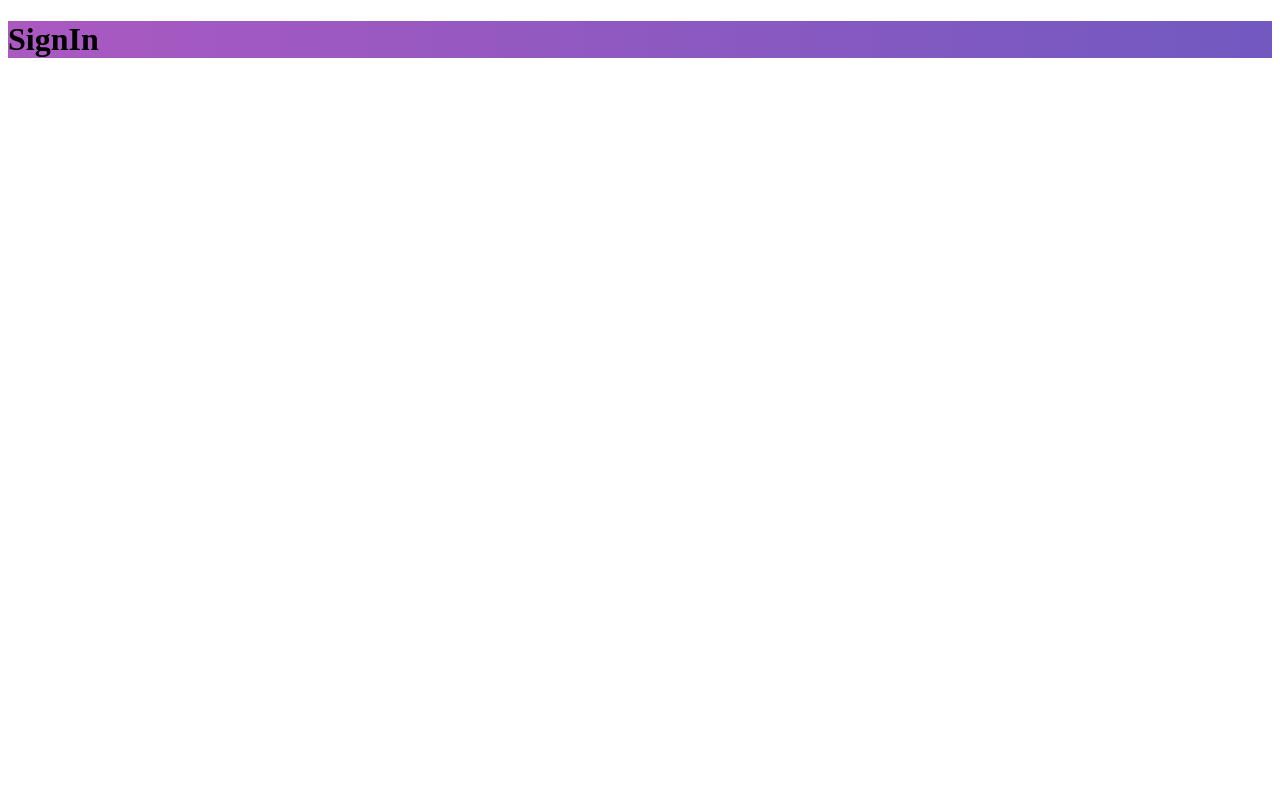
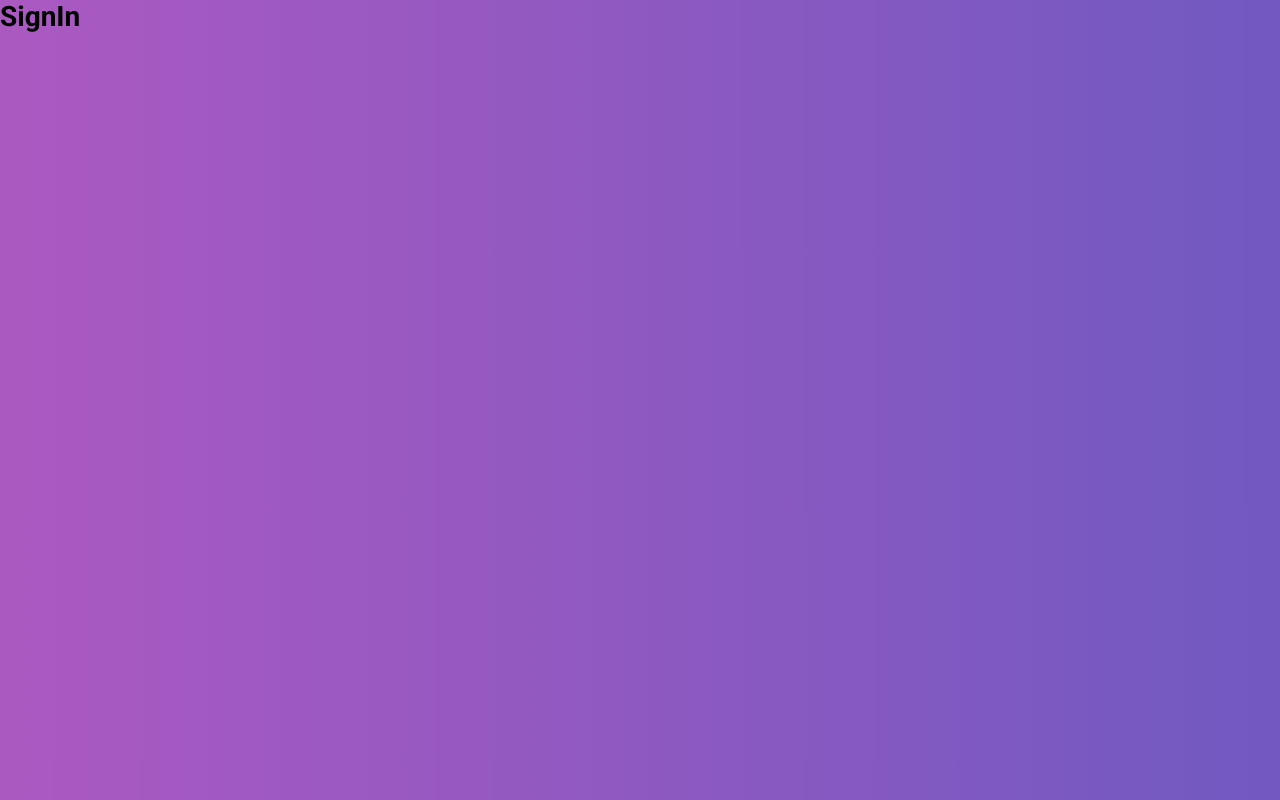
Before and after one commit to douglasdeoliveira/gobarber-web, a React (Create React App) app: page / in a window 1280 px wide. Built offline with nearby package versions, Linux system fonts and the light colour scheme.

Commit message:
adicionando estilos globais

```diff
--- a/src/App.js
+++ b/src/App.js
@@ -4,10 +4,12 @@
 import './config/ReactotronConfig';
 import Routes from './routes';
 import history from './services/history';
+import GlobalStyle from './styles/global';
 
 function App() {
   return (
     <Router history={history}>
+      <GlobalStyle />
       <Routes />
     </Router>
   );
--- /dev/null
+++ b/src/styles/global.js
@@ -0,0 +1,40 @@
+import { createGlobalStyle } from 'styled-components';
+
+export default createGlobalStyle`
+  @import url('https://fonts.googleapis.com/css?family=Roboto:400,700&display=swap');
+
+  * {
+    margin: 0;
+    padding: 0;
+    outline: 0;
+    box-sizing: border-box;
+  }
+
+  *:focus {
+    outline: 0;
+  }
+
+  html, body, #root {
+    height: 100%;
+  }
+
+  body {
+    -webkit-font-smoothing: antialiased !important;
+  }
+
+  body, input, button {
+    font: 14px Roboto, sans-serif;
+  }
+
+  a {
+    text-decoration: none;
+  }
+
+  ul {
+    list-style: none;
+  }
+
+  button {
+    cursor: pointer;
+  }
+`;
```
